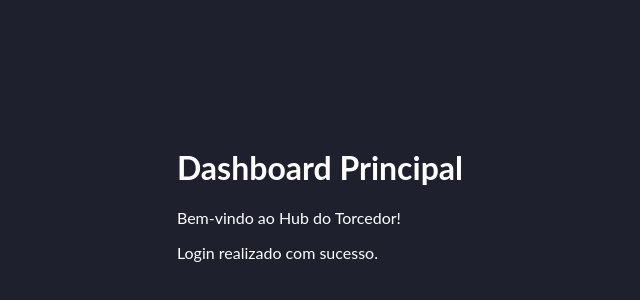
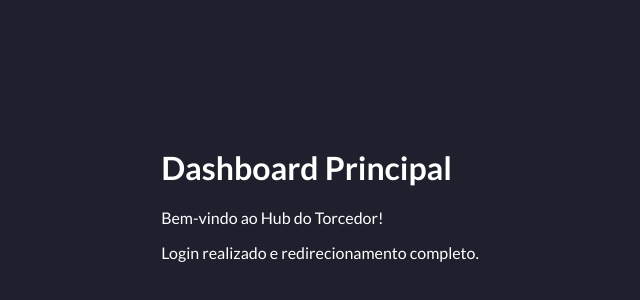
Before and after one commit to StickerLabOrg/frontend, a React app: page / in a window 1280 px wide. Shown: the part 198-498 px from the top of the page, without its empty margins (320-960 px from the left). Built offline with nearby package versions, Linux system fonts and the light colour scheme; sample sign-in values are in the browser's storage; the HTML template or start-up script is replaced by a standard one.

Commit message:
tela de login funcionando

```diff
--- a/src/App.tsx
+++ b/src/App.tsx
@@ -1,8 +1,10 @@
+import { useState, useEffect } from 'react';
 import { BrowserRouter, Routes, Route, Navigate } from 'react-router-dom';
 import LoginPage from './pages/Login';
 import DashboardPage from './pages/Dashboard';
+import './styles/global.css'; // Importa estilos globais
 
-// Função simples para verificar se o token existe
+// Função para verificar se o token existe
 const isAuthenticated = () => {
   return localStorage.getItem('token') !== null;
 };
@@ -12,15 +14,31 @@ const PrivateRoute = ({ children }: { children: JSX.Element }) => {
   return isAuthenticated() ? children : <Navigate to="/login" />;
 };
 
+function App() {
+  const [user, setUser] = useState(null);
 
-function App() {
+  // Esta função será chamada pelo Login.tsx
+  const handleLogin = () => {
+    // Por enquanto, apenas simula a busca de dados do usuário
+    if (isAuthenticated()) {
+      setUser({ nome: "Usuário Logado" }); // Define um usuário mock
+    }
+  };
+
+  // Simula a busca de dados do usuário se a página for recarregada
+  useEffect(() => {
+    if (isAuthenticated()) {
+      handleLogin();
+    }
+  }, []);
+
   return (
-    <BrowserRouter>
+    <BrowserRouter> {/* O Roteador DEVE estar aqui fora */}
       <Routes>
-        {/* A rota de login será pública */}
-        <Route path="/login" element={<LoginPage />} />
-
-        {/* A rota principal (Dashboard) será protegida */}
+        <Route
+          path="/login"
+          element={<LoginPage onLogin={handleLogin} />} // Passa a função para o Login
+        />
         <Route
           path="/"
           element={
@@ -31,7 +49,7 @@ function App() {
         />
       </Routes>
     </BrowserRouter>
-  )
+  );
 }
 
 export default App;
--- a/src/pages/Dashboard.tsx
+++ b/src/pages/Dashboard.tsx
@@ -1,12 +1,10 @@
 function DashboardPage() {
   return (
-    <div style={{ color: 'white', padding: '20px' }}>
+    <div style={{ color: 'white', padding: '20px', fontFamily: 'Lato, sans-serif' }}>
       <h1>Dashboard Principal</h1>
       <p>Bem-vindo ao Hub do Torcedor!</p>
-      <p>Login realizado com sucesso.</p>
-      {/* Em breve, aqui listaremos os jogos da rodada */}
+      <p>Login realizado e redirecionamento completo.</p>
     </div>
   );
 }
-
 export default DashboardPage;
--- a/src/pages/Login.tsx
+++ b/src/pages/Login.tsx
@@ -1,5 +1,5 @@
 import { useState } from 'react';
-import { useNavigate } from 'react-router-dom'; // <--- 1. IMPORTE O HOOK
+import { useNavigate } from 'react-router-dom';
 import '../styles/Login.css';
 import api from '../services/api';
 
@@ -7,7 +7,7 @@ function LoginPage() {
   const [email, setEmail] = useState('');
   const [password, setPassword] = useState('');
   const [error, setError] = useState('');
-  const navigate = useNavigate(); // <--- 2. INICIE O HOOK
+  const navigate = useNavigate();
 
   const handleSubmit = async (event: React.FormEvent) => {
     event.preventDefault();
@@ -18,12 +18,16 @@ function LoginPage() {
     formData.append('password', password);
 
     try {
-      const response = await api.post('/token', formData);
+      const response = await api.post('/token', formData, {
+        headers: {
+          'Content-Type': 'application/x-www-form-urlencoded',
+        },
+      });
+
       console.log('Login bem-sucedido!', response.data);
       localStorage.setItem('token', response.data.access_token);
 
-      navigate('/'); // <--- 3. REDIRECIONE PARA A PÁGINA PRINCIPAL
-
+      navigate('/'); // Redireciona para a página principal
     } catch (err) {
       console.error('Erro no login:', err);
       setError('E-mail ou senha inválidos. Tente novamente.');
--- a/src/services/api.ts
+++ b/src/services/api.ts
@@ -1,7 +1,7 @@
 import axios from 'axios';
 
 const api = axios.create({
-  baseURL: 'http://localhost:8000',
+  baseURL: 'http://localhost:8000', // Backend FastAPI
 });
 
 export default api;
--- /dev/null
+++ b/src/styles/global.css
@@ -0,0 +1,11 @@
+/* Importar fontes do Google Fonts */
+@import url('https://fonts.googleapis.com/css2?family=Lato:wght@400;700&family=Montserrat:wght@700;800&display=swap');
+
+body {
+  margin: 0;
+  font-family: 'Lato', sans-serif;
+  -webkit-font-smoothing: antialiased;
+  -moz-osx-font-smoothing: grayscale;
+  background-color: #1E212D;
+  color: #FFFFFF;
+}
```
